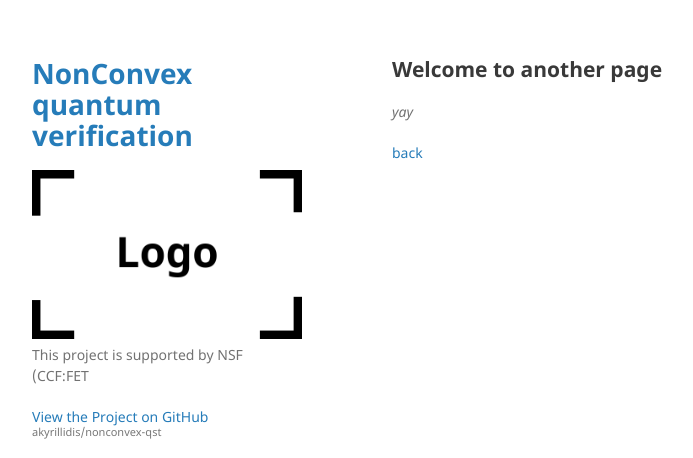
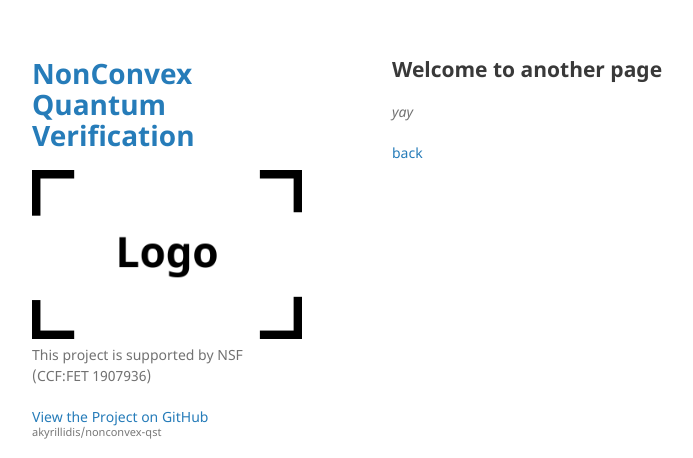
Before and after one commit to akyrillidis/nonconvex-qst, a Jekyll site: the page built from another-page.md, in a window 1280 px wide. Shown: the top 458 px of the page, without its empty margins (178-871 px from the left). Built offline with Jekyll 4.4.1, drawn with Linux system fonts in a browser that asks for light colours; our own code applies the rules of GitHub Pages for plain Markdown files.

Commit message:
Update _config.yml

```diff
--- a/_config.yml
+++ b/_config.yml
@@ -1,6 +1,6 @@
-title: NonConvex quantum verification
+title: NonConvex Quantum Verification
 logo: /assets/img/logo.png
-description: This project is supported by NSF (CCF:FET #1907936)
+description: This project is supported by NSF (CCF:FET 1907936)
 show_downloads: true
 google_analytics:
 theme: jekyll-theme-minimal
```
